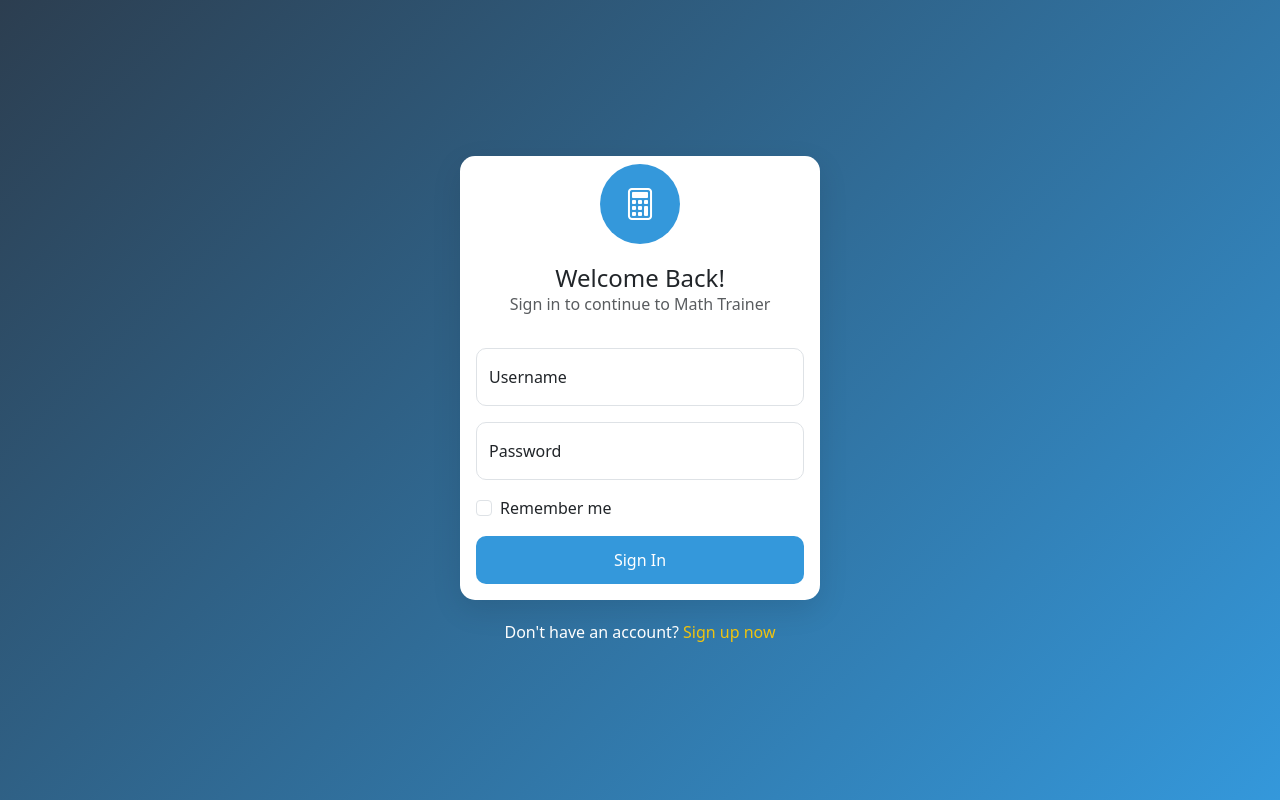
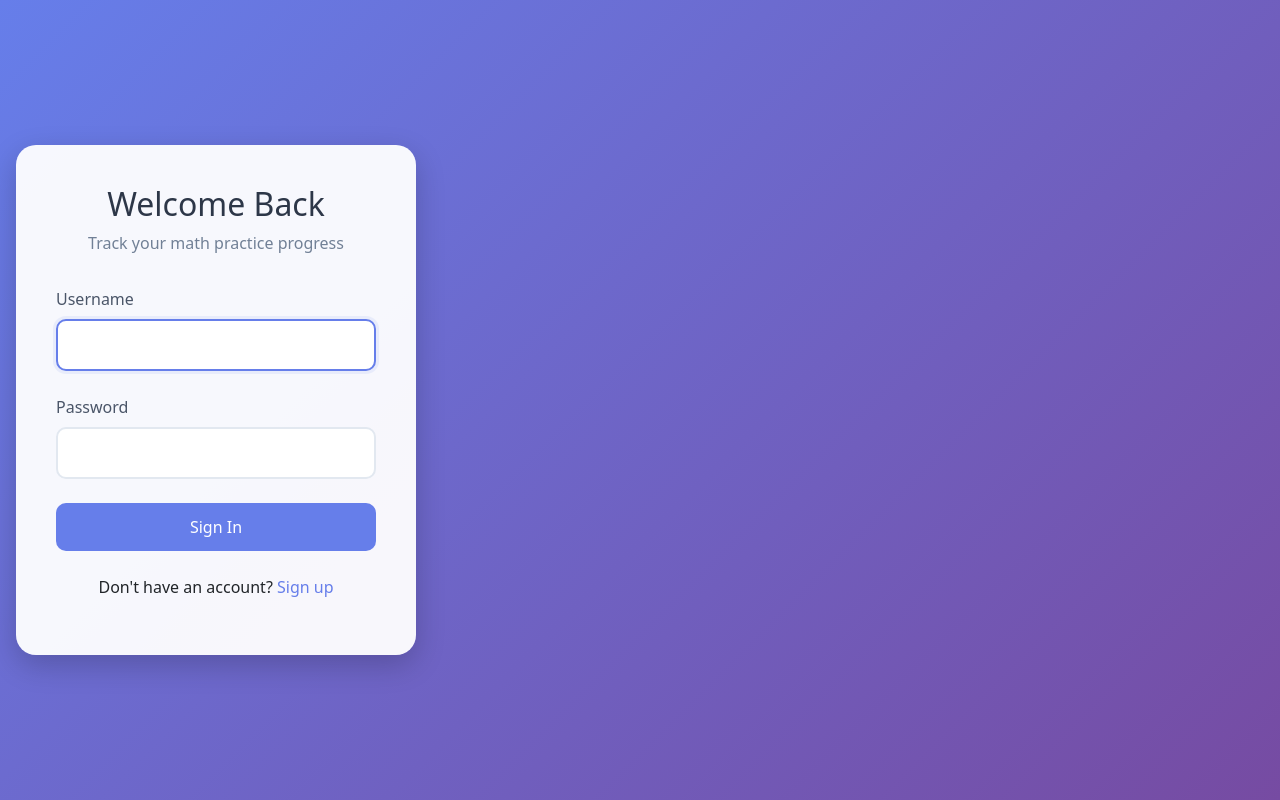
Before and after one commit to SharpAIDeepCameraTeam/math_trainer, a Flask app: page /login in a window 1280 px wide. Run offline with Flask 3, Linux system fonts and the light colour scheme.

Commit message:
Enhanced login page and not-logged-in message
- Updated login page with gradient background and modern styling
- Added prominent not-logged-in banner at the top of the page
- Improved alert styling and user feedback

```diff
--- a/templates/login.html
+++ b/templates/login.html
@@ -11,91 +11,111 @@
             min-height: 100vh;
             display: flex;
             align-items: center;
-            background: linear-gradient(135deg, #2c3e50, #3498db);
+            background: linear-gradient(135deg, #667eea 0%, #764ba2 100%);
+            padding: 1rem;
         }
 
         .login-container {
+            background: rgba(255, 255, 255, 0.95);
+            border-radius: 20px;
+            padding: 2.5rem;
+            width: 100%;
             max-width: 400px;
-            width: 90%;
-            margin: 0 auto;
-            padding: 20px;
+            box-shadow: 0 10px 30px rgba(0, 0, 0, 0.2);
         }
 
-        .card {
-            border: none;
-            border-radius: 15px;
-            box-shadow: 0 10px 30px rgba(0,0,0,0.1);
+        .login-header {
+            text-align: center;
+            margin-bottom: 2rem;
         }
 
-        .card-header {
-            background: none;
-            border-bottom: none;
-            padding-bottom: 0;
+        .login-header h2 {
+            color: #2d3748;
+            font-size: 2rem;
+            margin-bottom: 0.5rem;
         }
 
-        .logo {
-            width: 80px;
-            height: 80px;
-            margin: 0 auto 20px;
-            background: #3498db;
-            border-radius: 50%;
-            display: flex;
-            align-items: center;
-            justify-content: center;
-            color: white;
-            font-size: 2em;
+        .login-header p {
+            color: #718096;
+            font-size: 1rem;
         }
 
-        .form-floating {
-            margin-bottom: 1rem;
+        .form-group {
+            margin-bottom: 1.5rem;
         }
 
-        .form-floating input {
-            border-radius: 10px;
+        .form-group label {
+            display: block;
+            margin-bottom: 0.5rem;
+            color: #4a5568;
+            font-weight: 500;
         }
 
-        .btn-login {
+        .form-group input {
+            width: 100%;
+            padding: 0.75rem 1rem;
+            border: 2px solid #e2e8f0;
             border-radius: 10px;
-            padding: 12px;
-            font-weight: 500;
-            background: #3498db;
-            border: none;
+            font-size: 1rem;
+            transition: all 0.2s;
         }
 
-        .btn-login:hover {
-            background: #2980b9;
+        .form-group input:focus {
+            border-color: #667eea;
+            outline: none;
+            box-shadow: 0 0 0 3px rgba(102, 126, 234, 0.1);
+        }
+
+        .login-button {
+            width: 100%;
+            padding: 0.75rem;
+            background: #667eea;
+            color: white;
+            border: none;
+            border-radius: 10px;
+            font-size: 1rem;
+            font-weight: 500;
+            cursor: pointer;
+            transition: all 0.2s;
+        }
+
+        .login-button:hover {
+            background: #5a67d8;
+            transform: translateY(-1px);
+        }
+
+        .login-footer {
+            text-align: center;
+            margin-top: 1.5rem;
+        }
+
+        .login-footer a {
+            color: #667eea;
+            text-decoration: none;
+            font-weight: 500;
+        }
+
+        .login-footer a:hover {
+            text-decoration: underline;
         }
 
         .alert {
+            padding: 1rem;
             border-radius: 10px;
-            margin-bottom: 20px;
+            margin-bottom: 1.5rem;
+            font-weight: 500;
         }
 
         .alert-error {
-            color: #721c24;
-            background-color: #f8d7da;
-            border-color: #f5c6cb;
+            background: #fed7d7;
+            color: #c53030;
+            border: 2px solid #feb2b2;
         }
 
-        .alert-success {
-            color: #155724;
-            background-color: #d4edda;
-            border-color: #c3e6cb;
-        }
-
-        .signup-link {
-            text-align: center;
-            margin-top: 20px;
-            color: white;
-        }
-
-        .signup-link a {
-            color: #f1c40f;
-            text-decoration: none;
-        }
-
-        .signup-link a:hover {
-            text-decoration: underline;
+        .alert-info {
+            background: #e6fffa;
+            color: #234e52;
+            border: 2px solid #b2f5ea;
         }
     </style>
 </head>
@@ -104,44 +124,32 @@
         {% with messages = get_flashed_messages(with_categories=true) %}
             {% if messages %}
                 {% for category, message in messages %}
-                    <div class="alert alert-{{ category }}" role="alert">
+                    <div class="alert alert-{{ category }}">
                         {{ message }}
                     </div>
                 {% endfor %}
             {% endif %}
         {% endwith %}
 
-        <div class="card">
-            <div class="card-header text-center">
-                <div class="logo">
-                    <i class="bi bi-calculator"></i>
-                </div>
-                <h4 class="mb-0">Welcome Back!</h4>
-                <p class="text-muted">Sign in to continue to Math Trainer</p>
-            </div>
-            <div class="card-body">
-                <form method="POST" action="{{ url_for('login') }}">
-                    <div class="form-floating mb-3">
-                        <input type="text" class="form-control" id="username" name="username" placeholder="Username" required>
-                        <label for="username">Username</label>
-                    </div>
-                    <div class="form-floating mb-3">
-                        <input type="password" class="form-control" id="password" name="password" placeholder="Password" required>
-                        <label for="password">Password</label>
-                    </div>
-                    <div class="form-check mb-3">
-                        <input class="form-check-input" type="checkbox" id="remember" name="remember">
-                        <label class="form-check-label" for="remember">
-                            Remember me
-                        </label>
-                    </div>
-                    <button type="submit" class="btn btn-primary btn-login w-100">Sign In</button>
-                </form>
-            </div>
+        <div class="login-header">
+            <h2>Welcome Back</h2>
+            <p>Track your math practice progress</p>
         </div>
 
-        <div class="signup-link">
-            Don't have an account? <a href="{{ url_for('signup') }}">Sign up now</a>
+        <form method="POST" action="{{ url_for('login') }}">
+            <div class="form-group">
+                <label for="username">Username</label>
+                <input type="text" id="username" name="username" required autofocus>
+            </div>
+            <div class="form-group">
+                <label for="password">Password</label>
+                <input type="password" id="password" name="password" required>
+            </div>
+            <button type="submit" class="login-button">Sign In</button>
+        </form>
+
+        <div class="login-footer">
+            <p>Don't have an account? <a href="{{ url_for('signup') }}">Sign up</a></p>
         </div>
     </div>
 
```
Also changed, not shown: templates/base.html (+15 -0 lines).
